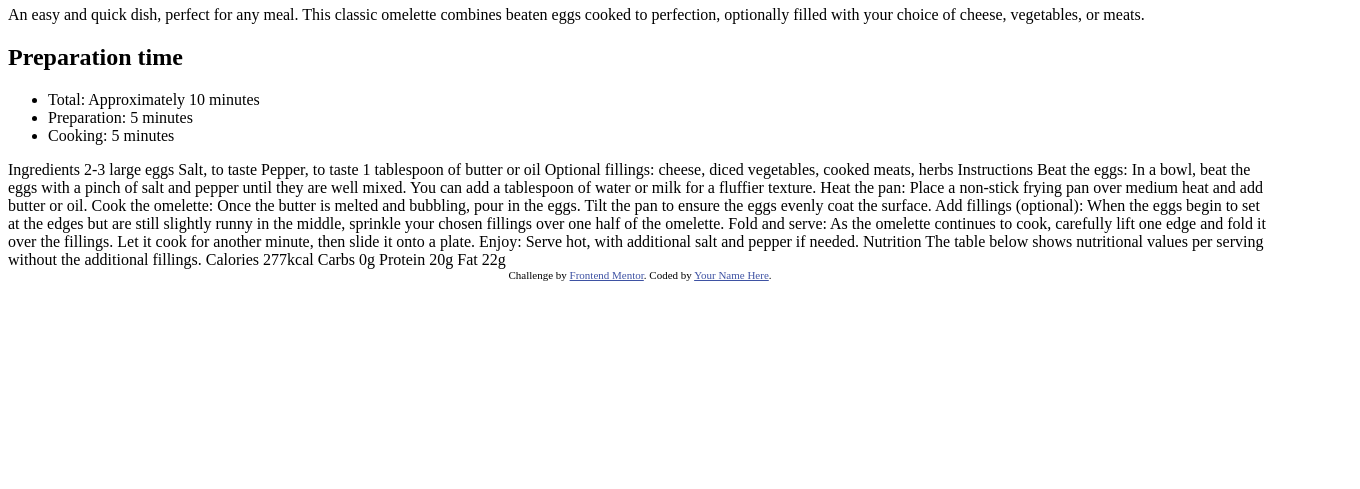
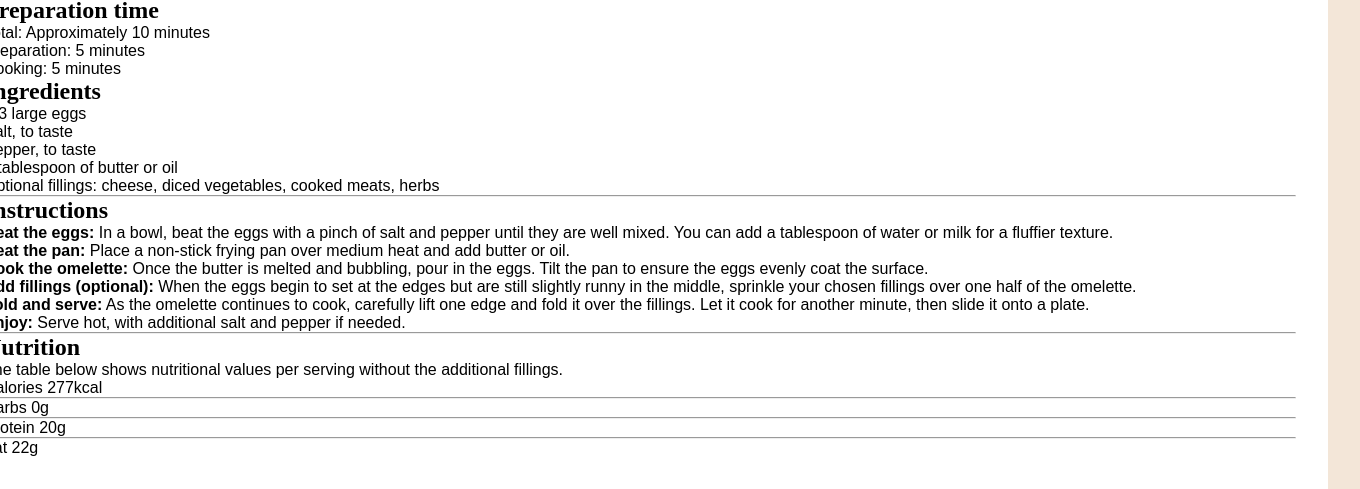
Before and after one commit to Ismail-tony/recipePage, a plain HTML site: page index.html in a window 1280 px wide. Shown: the part 694-1183 px from the top of the page, 1360 px wide, since content can reach past the window. Before the commit the page ends 983 px from the top, so only its background shows below. Drawn offline with Linux system fonts and the light colour scheme.

Commit message:
added padding and border radius to the main page

```diff
--- a/assets/css/style.css
+++ b/assets/css/style.css
@@ -1,24 +1,3 @@
-@font-face {
-    font-family: 'Young-serif', sans-serif;
-    font-weight: 400;
-    src: url(../fonts/young-serif/YoungSerif-Regular.ttf);
-}
-
-@font-face {
-    font-family: 'Outfit', sans-serif;
-    src: url(../fonts/outfit/static/Outfit-Medium.ttf);
-}
-
-@font-face {
-    font-family: 'Outfit', sans-serif;
-    src: url(../fonts/outfit/static/Outfit-ExtraLight.ttf);
-}
-
-@font-face {
-    font-family: 'Outfit', sans-serif;
-    src: url(../fonts/outfit/static/Outfit-ExtraBold.ttf);
-}
-
 :root {
     /* Primary */
     --Nutmeg: hsl(14, 45%, 36%);
@@ -33,15 +12,35 @@
     --DarkCharcoal: hsl(24, 5%, 18%)
 }
 
+* {
+    margin: 0;
+    padding: 0;
+    box-sizing: border-box;
+}
+
 html {
-    font-size: 100%;
+    font-size: 16px;
+    font-family: 'Outfit-medium', sans-serif;
 }
 
 body {
-    font-size: 62.5%;
+    min-height: 100vh;
+    background-color: var(--Eggshell);
     display: flex;
     flex-direction: column;
     justify-content: center;
     align-items: center;
-    margin-bottom: 2em;
 }
+
+main {
+    background-color: var(--White);
+    padding: 2rem;
+}
+
+img {
+    border-radius: 1em;
+}
+
+h1, h2 {
+    font-family: 'Young-serif';
+}
--- a/index.html
+++ b/index.html
@@ -8,19 +8,9 @@
 
   <link rel="icon" type="image/png" sizes="32x32" href="./assets/images/favicon-32x32.png">
 
+  <link rel="stylesheet" href="./assets/css/style.css">
+
   <title>Frontend Mentor | Recipe page</title>
-
-  <!-- Feel free to remove these styles or customise in your own stylesheet 👍 -->
-  <style>
-    .attribution {
-      font-size: 11px;
-      text-align: center;
-    }
-
-    .attribution a {
-      color: hsl(228, 45%, 44%);
-    }
-  </style>
 </head>
 
 <body>
@@ -44,55 +34,90 @@
         <li>Cooking: 5 minutes</li>
       </ul>
     </article>
+
+    <article>
+      <h2>Ingredients</h2>
+
+      <ul>
+        <li>2-3 large eggs</li>
+        <li>Salt, to taste</li>
+        <li>Pepper, to taste</li>
+        <li>1 tablespoon of butter or oil</li>
+        <li>Optional fillings: cheese, diced vegetables, cooked meats, herbs</li>
+      </ul>
+    </article>
+    <hr>
+
+    <article>
+
+      <h2>Instructions</h2>
+
+      <ol>
+        <li>
+          <strong>Beat the eggs:</strong> In a bowl, beat the eggs with a pinch of salt and pepper until they are well
+          mixed.
+          You can add a tablespoon of water or milk for a fluffier texture.
+        </li>
+
+        <li>
+          <strong>Heat the pan:</strong> Place a non-stick frying pan over medium heat and add butter or oil.
+        </li>
+
+        <li>
+          <strong>Cook the omelette:</strong> Once the butter is melted and bubbling, pour in the eggs. Tilt the pan to
+          ensure
+          the eggs evenly coat the surface.
+        </li>
+
+        <li>
+          <strong>Add fillings (optional):</strong> When the eggs begin to set at the edges but are still slightly runny
+          in the
+          middle, sprinkle your chosen fillings over one half of the omelette.
+        </li>
+        <li>
+          <strong>Fold and serve:</strong> As the omelette continues to cook, carefully lift one edge and fold it over
+          the
+          fillings. Let it cook for another minute, then slide it onto a plate.
+        </li>
+
+        <li>
+          <strong>Enjoy:</strong> Serve hot, with additional salt and pepper if needed.
+        </li>
+      </ol>
+    </article>
+    <hr>
+
+    <article>
+
+      <h2>Nutrition</h2>
+
+      <p>The table below shows nutritional values per serving without the additional fillings.</p>
+
+      <tr>
+        <td>Calories</td>
+        <td>277kcal</td>
+      </tr>
+      <hr>
+
+      <tr>
+        <td>Carbs</td>
+        <td>0g</td>
+      </tr>
+      <hr>
+
+      <tr>
+        <td>Protein</td>
+        <td>20g</td>
+      </tr>
+      <hr>
+
+      <tr>
+        <td>Fat</td>
+        <td>22g</td>
+      </tr>
+
+    </article>
   </main>
-
-
-  Ingredients
-
-  2-3 large eggs
-  Salt, to taste
-  Pepper, to taste
-  1 tablespoon of butter or oil
-  Optional fillings: cheese, diced vegetables, cooked meats, herbs
-
-  Instructions
-
-  Beat the eggs: In a bowl, beat the eggs with a pinch of salt and pepper until they are well mixed.
-  You can add a tablespoon of water or milk for a fluffier texture.
-
-  Heat the pan: Place a non-stick frying pan over medium heat and add butter or oil.
-
-  Cook the omelette: Once the butter is melted and bubbling, pour in the eggs. Tilt the pan to ensure
-  the eggs evenly coat the surface.
-
-  Add fillings (optional): When the eggs begin to set at the edges but are still slightly runny in the
-  middle, sprinkle your chosen fillings over one half of the omelette.
-
-  Fold and serve: As the omelette continues to cook, carefully lift one edge and fold it over the
-  fillings. Let it cook for another minute, then slide it onto a plate.
-
-  Enjoy: Serve hot, with additional salt and pepper if needed.
-
-  Nutrition
-
-  The table below shows nutritional values per serving without the additional fillings.
-
-  Calories
-  277kcal
-
-  Carbs
-  0g
-
-  Protein
-  20g
-
-  Fat
-  22g
-
-  <div class="attribution">
-    Challenge by <a href="https://www.frontendmentor.io?ref=challenge" target="_blank">Frontend Mentor</a>.
-    Coded by <a href="#">Your Name Here</a>.
-  </div>
 </body>
 
 </html>
```
